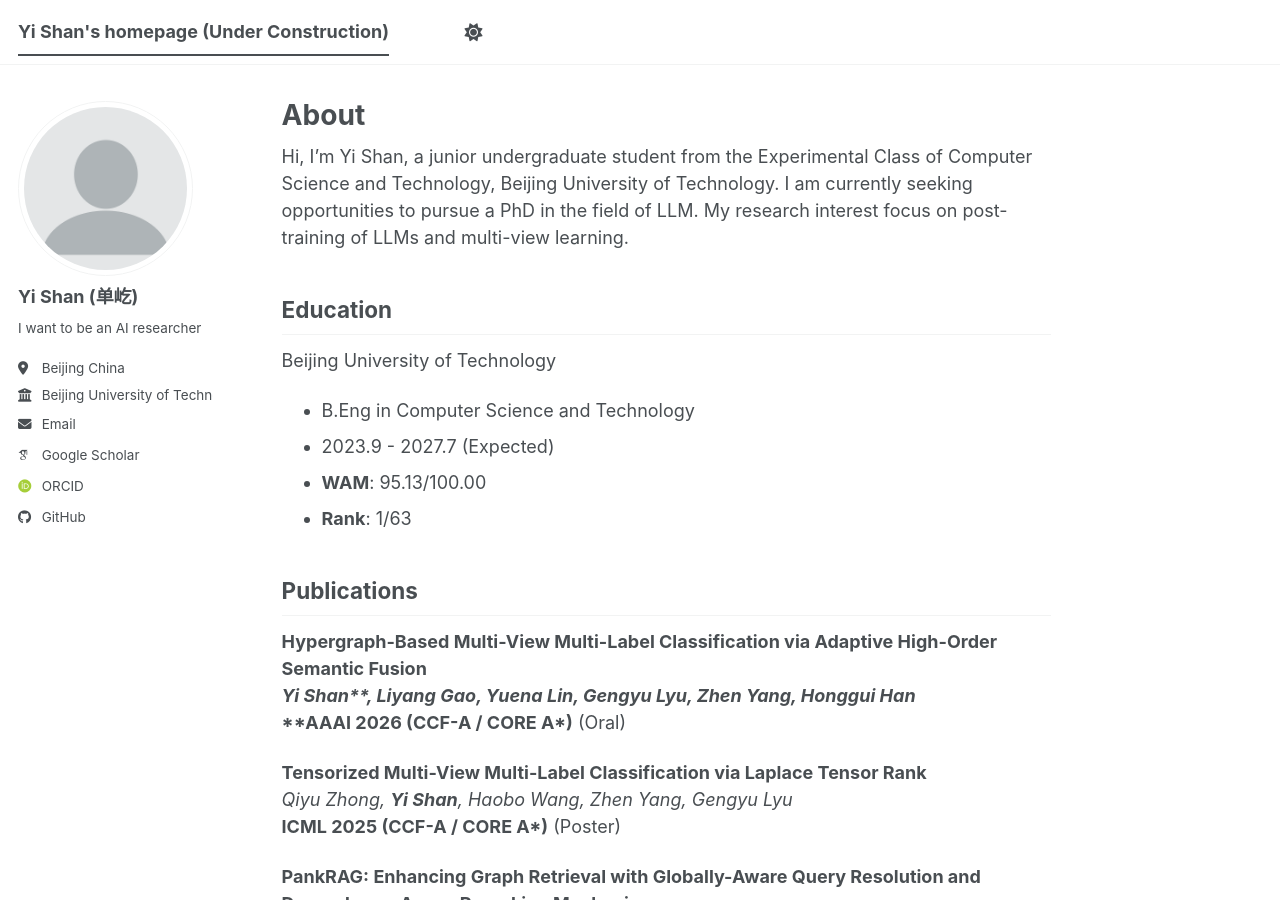
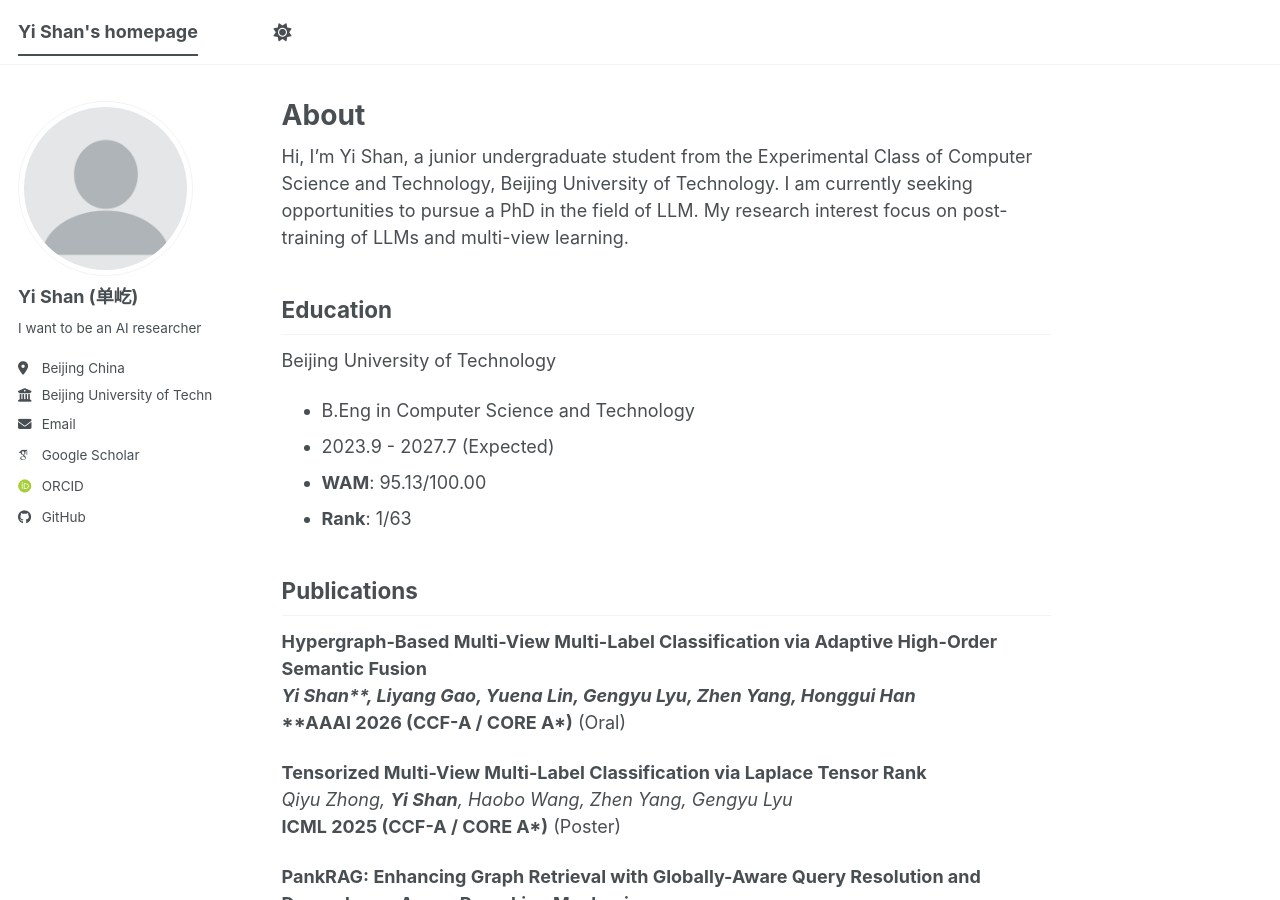
Before and after one commit to YiShan05/yishan05.github.io, a Jekyll site: the page built from _pages/about.md, in a window 1280 px wide and 900 px high. Built offline with Jekyll 4.4.1, drawn with Linux system fonts in a browser that asks for light colours; some web fonts are replaced; a script bundle is joined from its source files by our own code; library files that are not in the unit come from our copies.

Commit message:
Update _config.yml

```diff
--- a/_config.yml
+++ b/_config.yml
@@ -9,7 +9,7 @@
 # Basic Site Settings
 locale                   : "en-US"
 site_theme               : "default" # The available themes options are "default", "air", "sunrise", "mint", "dirt" and "contrast"
-title                    : "Yi Shan's homepage (Under Construction)"
+title                    : "Yi Shan's homepage"
 title_separator          : "-"
 name                     : &name "Yi Shan"
 description              : &description "Yi Shan's academic portfolio"   # Update this with a general description of your site, this is the default if not overridden by a page
```
